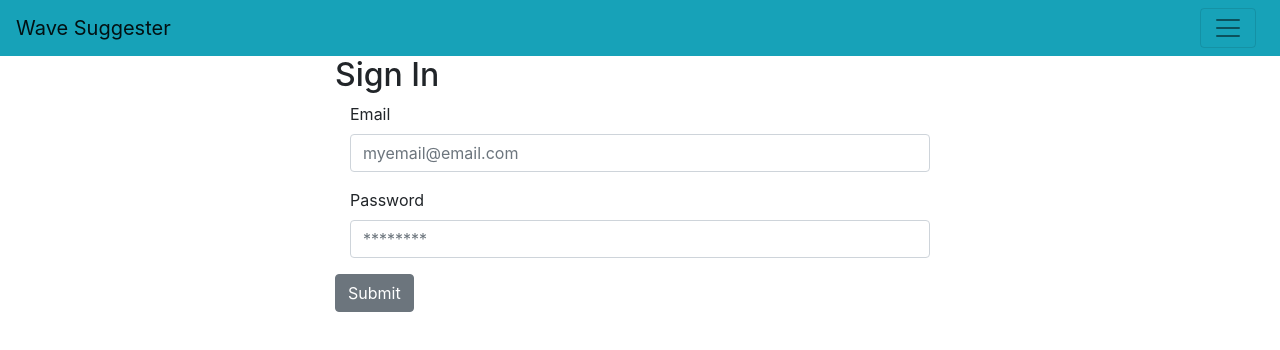
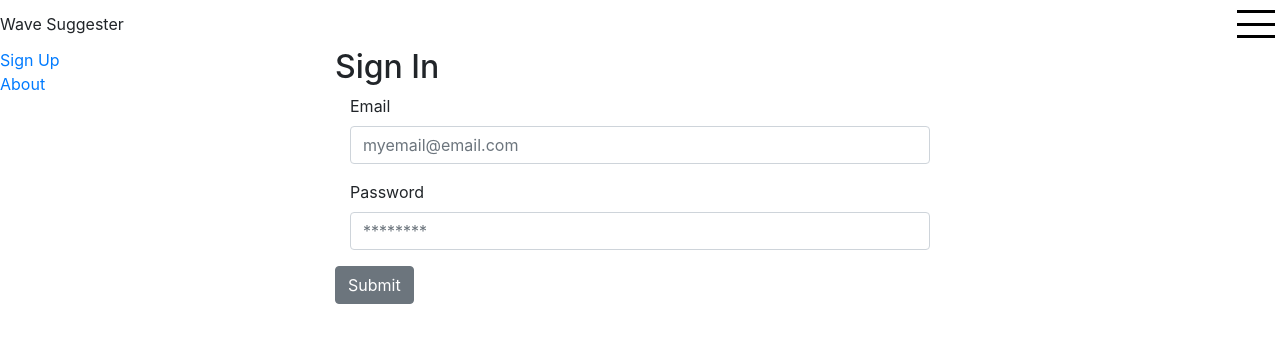
Before and after one commit to Build-Week-Spotify-Song-Suggestor/front-end, a React (Create React App) app in the folder app/: page / in a window 1280 px wide. Shown: the top 350 px of the page. Built offline with nearby package versions, Linux system fonts and the light colour scheme.

Commit message:
working on custom navigation

```diff
--- a/app/src/App.css
+++ b/app/src/App.css
@@ -0,0 +1,3 @@
+* {
+  box-sizing: border-box;
+}
--- /dev/null
+++ b/app/src/components/Navigation/NavToggle.css
@@ -0,0 +1,25 @@
+.nav-toggle {
+  height: inherit;
+  width: 48px;
+  display: flex;
+  flex-flow: column;
+  align-items: center;
+  justify-content: space-evenly;
+}
+
+.patty {
+  display: inline-block;
+  height: 3px;
+  width: 80%;
+  background: rgba(0, 0, 0, 1);
+}
+
+.links {
+  width: 100%;
+  display: flex;
+  flex-direction: column;
+}
+
+.open {
+  height: 100%;
+}
--- /dev/null
+++ b/app/src/components/Navigation/NavToggle.js
@@ -0,0 +1,22 @@
+import React from "react";
+import "./NavToggle.css";
+// Router Links
+import { Link } from "react-router-dom";
+
+function NavToggle() {
+  return (
+    <>
+      <div className="nav-toggle">
+        <span className="patty"></span>
+        <span className="patty"></span>
+        <span className="patty"></span>
+      </div>
+      <div className="links">
+        <Link to="/signup">Sign Up</Link>
+        <Link to="/about">About</Link>
+      </div>
+    </>
+  );
+}
+
+export default NavToggle;
--- /dev/null
+++ b/app/src/components/Navigation/Navigation.css
@@ -0,0 +1,6 @@
+.nav {
+  display: flex;
+  height: 48px;
+  align-items: center;
+  justify-content: space-between;
+}
--- a/app/src/components/Navigation/Navigation.js
+++ b/app/src/components/Navigation/Navigation.js
@@ -1,33 +1,22 @@
 import React, { useState } from "react";
-import {
-  Collapse,
-  Navbar,
-  NavbarToggler,
-  NavbarBrand,
-  Nav,
-  NavItem,
-  NavLink,
-} from "reactstrap";
+import NavToggle from "./NavToggle";
+import "./Navigation.css";
+
+// React Router
+import { BrowserRouter as Router, Switch, Route } from "react-router-dom";
 
 function Navigation() {
   const [collapsed, setCollapse] = useState(true);
   const toggleNavbar = () => setCollapse(!collapsed);
 
   return (
-    <Navbar color="info" light>
-      <NavbarBrand>Wave Suggester</NavbarBrand>
-      <NavbarToggler onClick={toggleNavbar} className="mr-2" />
-      <Collapse isOpen={!collapsed} navbar>
-        <Nav navbar>
-          <NavItem>
-            <NavLink>About</NavLink>
-          </NavItem>
-          <NavItem>
-            <NavLink>Contact</NavLink>
-          </NavItem>
-        </Nav>
-      </Collapse>
-    </Navbar>
+    <Router>
+      <nav className="nav">
+        <div className="brand">Wave Suggester</div>
+
+        <NavToggle />
+      </nav>
+    </Router>
   );
 }
 
```
